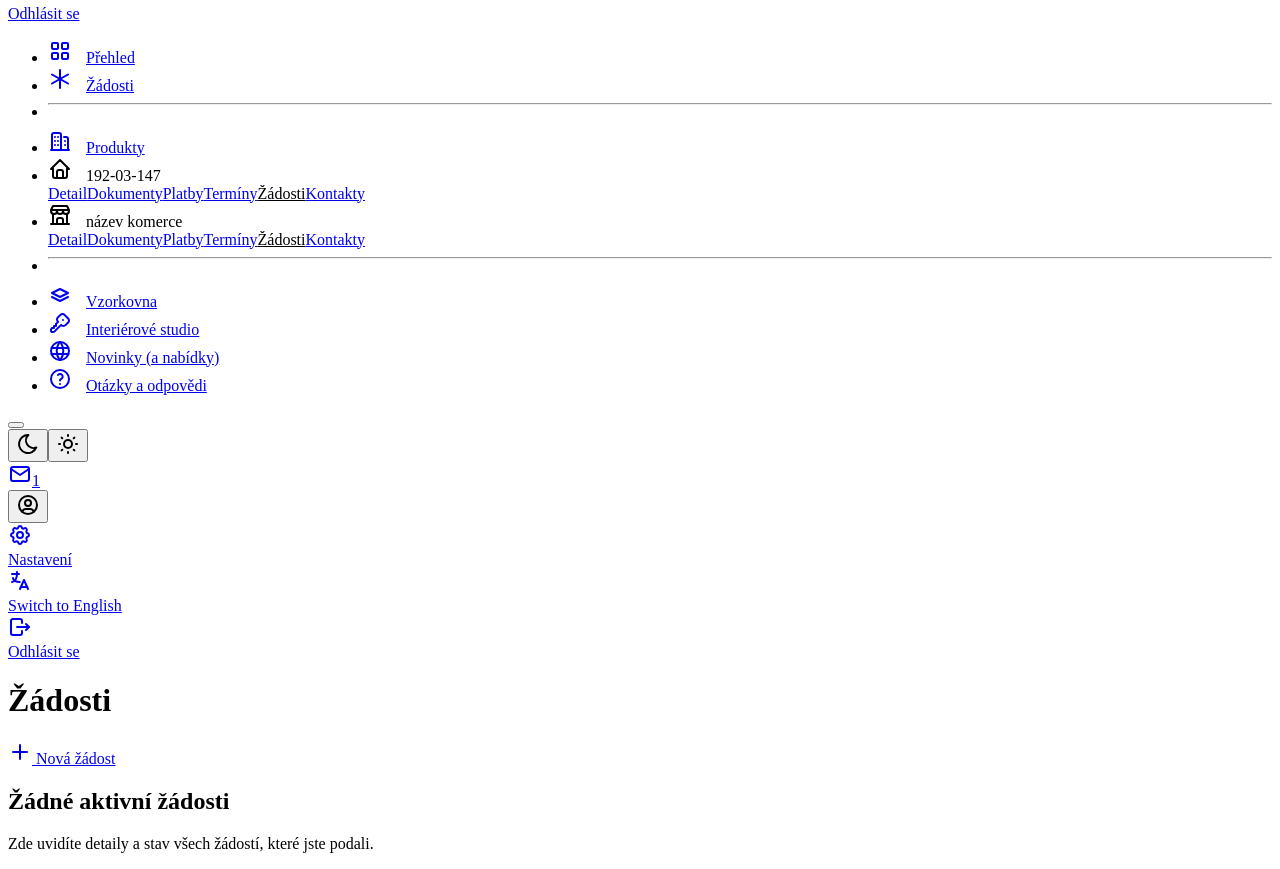
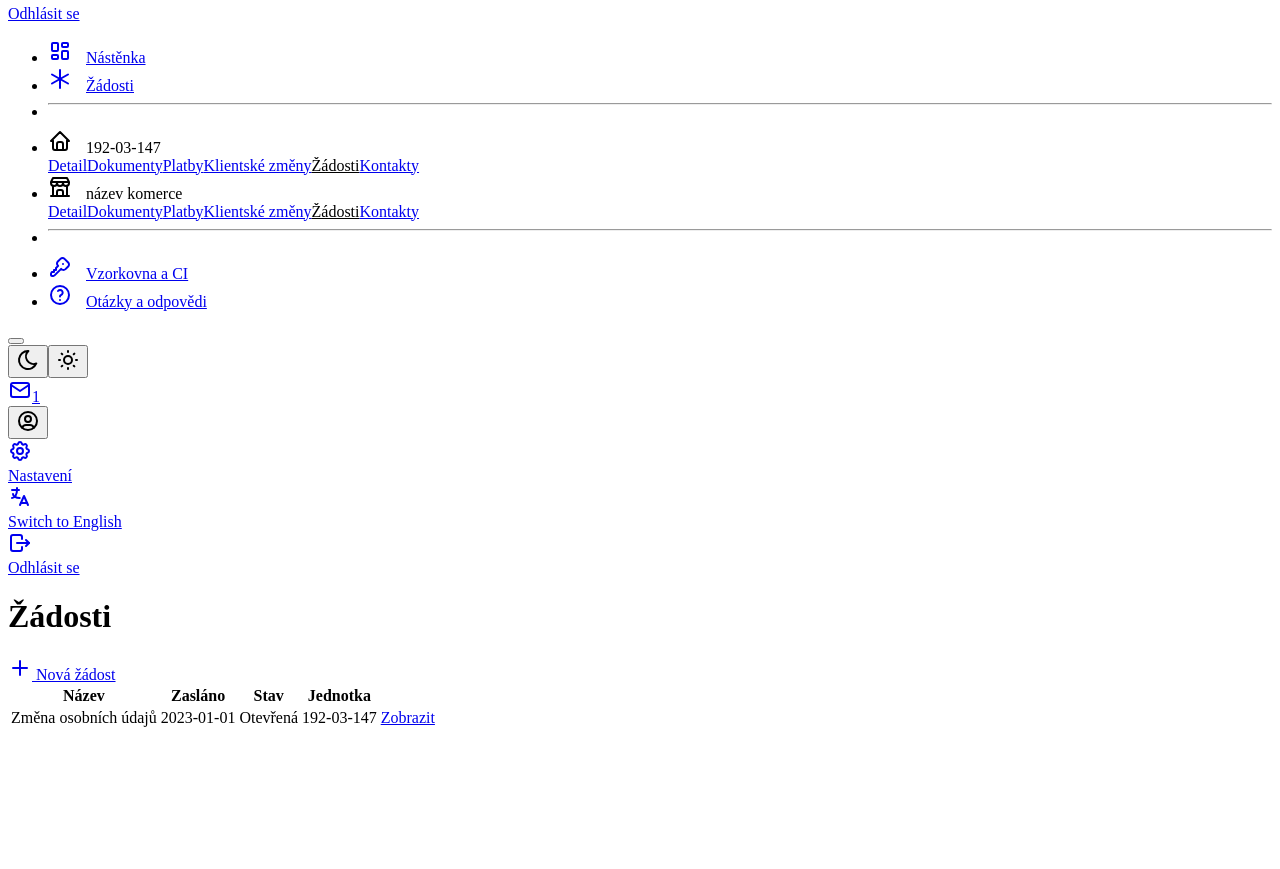
Before and after one commit to TomVitha/ois-vue, a Vue app: page /zadosti in a window 1280 px wide. Shown: the part 708-1577 px from the top of the page. After the commit the page ends 1446 px from the top, so only its background shows below. Built offline with nearby package versions, Linux system fonts and the light colour scheme.

Commit message:
Clean up code and comments; prep for preview

```diff
--- a/src/components/Nav/NavbarVertical.vue
+++ b/src/components/Nav/NavbarVertical.vue
@@ -46,14 +46,21 @@
         <ul class="navbar-nav p-2 pt-3 gap-1">
 
           <!-- * Dashboard -->
-          <NavItem label="Přehled" to="/">
+          <NavItem label="Nástěnka" to="/">
             <template #icon>
-              <svg xmlns="http://www.w3.org/2000/svg" width="24" height="24" viewBox="0 0 24 24" fill="none" stroke="currentColor" stroke-width="2" stroke-linecap="round" stroke-linejoin="round" class="icon icon-tabler icons-tabler-outline icon-tabler-layout-grid">
+              <!-- <svg xmlns="http://www.w3.org/2000/svg" width="24" height="24" viewBox="0 0 24 24" fill="none" stroke="currentColor" stroke-width="2" stroke-linecap="round" stroke-linejoin="round" class="icon icon-tabler icons-tabler-outline icon-tabler-layout-grid">
                 <path stroke="none" d="M0 0h24v24H0z" fill="none" />
                 <path d="M4 4m0 1a1 1 0 0 1 1 -1h4a1 1 0 0 1 1 1v4a1 1 0 0 1 -1 1h-4a1 1 0 0 1 -1 -1z" />
                 <path d="M14 4m0 1a1 1 0 0 1 1 -1h4a1 1 0 0 1 1 1v4a1 1 0 0 1 -1 1h-4a1 1 0 0 1 -1 -1z" />
                 <path d="M4 14m0 1a1 1 0 0 1 1 -1h4a1 1 0 0 1 1 1v4a1 1 0 0 1 -1 1h-4a1 1 0 0 1 -1 -1z" />
                 <path d="M14 14m0 1a1 1 0 0 1 1 -1h4a1 1 0 0 1 1 1v4a1 1 0 0 1 -1 1h-4a1 1 0 0 1 -1 -1z" />
+              </svg> -->
+              <svg xmlns="http://www.w3.org/2000/svg" width="24" height="24" viewBox="0 0 24 24" fill="none" stroke="currentColor" stroke-width="2" stroke-linecap="round" stroke-linejoin="round" class="icon icon-tabler icons-tabler-outline icon-tabler-layout-dashboard">
+                <path stroke="none" d="M0 0h24v24H0z" fill="none" />
+                <path d="M5 4h4a1 1 0 0 1 1 1v6a1 1 0 0 1 -1 1h-4a1 1 0 0 1 -1 -1v-6a1 1 0 0 1 1 -1" />
+                <path d="M5 16h4a1 1 0 0 1 1 1v2a1 1 0 0 1 -1 1h-4a1 1 0 0 1 -1 -1v-2a1 1 0 0 1 1 -1" />
+                <path d="M15 12h4a1 1 0 0 1 1 1v6a1 1 0 0 1 -1 1h-4a1 1 0 0 1 -1 -1v-6a1 1 0 0 1 1 -1" />
+                <path d="M15 4h4a1 1 0 0 1 1 1v2a1 1 0 0 1 -1 1h-4a1 1 0 0 1 -1 -1v-2a1 1 0 0 1 1 -1" />
               </svg>
             </template>
           </NavItem>
@@ -110,18 +117,19 @@
             <hr class="my-1">
           </li>
 
-          <!-- * produkty -->
-          <NavItem label="Produkty" to="/produkty">
+          <!-- ? Maybe ? -->
+          <!-- * Produkty - výpis a přehled všech vlastněných produktů -->
+          <NavItem label="Produkty" to="/produkty" hidden>
             <template #icon>
-              <!-- <svg xmlns="http://www.w3.org/2000/svg" width="24" height="24" viewBox="0 0 24 24" fill="none" stroke="currentColor" stroke-width="2" stroke-linecap="round" stroke-linejoin="round" class="icon icon-tabler icons-tabler-outline icon-tabler-building-community">
+              <svg xmlns="http://www.w3.org/2000/svg" width="24" height="24" viewBox="0 0 24 24" fill="none" stroke="currentColor" stroke-width="2" stroke-linecap="round" stroke-linejoin="round" class="icon icon-tabler icons-tabler-outline icon-tabler-building-community">
                 <path stroke="none" d="M0 0h24v24H0z" fill="none" />
                 <path d="M8 9l5 5v7h-5v-4m0 4h-5v-7l5 -5m1 1v-6a1 1 0 0 1 1 -1h10a1 1 0 0 1 1 1v17h-8" />
                 <path d="M13 7l0 .01" />
                 <path d="M17 7l0 .01" />
                 <path d="M17 11l0 .01" />
                 <path d="M17 15l0 .01" />
-              </svg> -->
-              <svg xmlns="http://www.w3.org/2000/svg" width="24" height="24" viewBox="0 0 24 24" fill="none" stroke="currentColor" stroke-width="2" stroke-linecap="round" stroke-linejoin="round" class="icon icon-tabler icons-tabler-outline icon-tabler-buildings">
+              </svg>
+              <!-- <svg xmlns="http://www.w3.org/2000/svg" width="24" height="24" viewBox="0 0 24 24" fill="none" stroke="currentColor" stroke-width="2" stroke-linecap="round" stroke-linejoin="round" class="icon icon-tabler icons-tabler-outline icon-tabler-buildings">
                 <path stroke="none" d="M0 0h24v24H0z" fill="none" />
                 <path d="M4 21v-15c0 -1 1 -2 2 -2h5c1 0 2 1 2 2v15" />
                 <path d="M16 8h2c1 0 2 1 2 2v11" />
@@ -134,7 +142,7 @@
                 <path d="M7 8v0" />
                 <path d="M17 12v0" />
                 <path d="M17 16v0" />
-              </svg>
+              </svg> -->
             </template>
           </NavItem>
 
@@ -142,14 +150,13 @@
           <!-- TODO: Nested URL -> Router -->
           <NavItem label="192-03-147" :children="[
             { label: 'Detail', to: '/apt' },
-            // { label: 'Postup předání (?)', to: '/predani' }, // Included in Detail
             { label: 'Dokumenty', to: '/dokumenty' },
             { label: 'Platby', to: '/platby' },
-            // { label: 'Poukázky', to: '/poukazky' },  // Included in Payments
-            { label: 'Termíny', to: '/terminy' },
-            // { label: 'Reklamace', to: '/reklamace' },  // LATER
-            { label: 'Žádosti', to: '/zadosti' },
-            { label: 'Kontakty', to: '/kontakty' },
+            // { label: 'Poukázky', to: '/poukazky' },          // Deprecated: Included in Payments
+            { label: 'Klientské změny', to: '/klientske-zmeny' },
+            // { label: 'Reklamace', to: '/reklamace' },        // TODO: Pozdější fáze
+            { label: 'Žádosti', to: '/zadosti' },               // With active filter for this unit
+            { label: 'Kontakty', to: '/kontakty' },             // ? Maybe - Like with requests, take to all contacts page with filter for this unit ?
           ]">
             <template #icon>
               <svg xmlns="http://www.w3.org/2000/svg" width="24" height="24" viewBox="0 0 24 24" fill="none" stroke="currentColor" stroke-width="2" stroke-linecap="round" stroke-linejoin="round" class="icon icon-tabler icons-tabler-outline icon-tabler-home">
@@ -165,14 +172,13 @@
           <!-- TODO: Nested URL -> Router -->
           <NavItem label="název komerce" :children="[
             { label: 'Detail', to: '/apt' },
-            // { label: 'Postup předání (?)', to: '/predani' }, // Included in Detail
             { label: 'Dokumenty', to: '/dokumenty' },
             { label: 'Platby', to: '/platby' },
-            // { label: 'Poukázky', to: '/poukazky' },  // Included in Payments
-            { label: 'Termíny', to: '/terminy' },
-            // { label: 'Reklamace', to: '/reklamace' },  // LATER
-            { label: 'Žádosti', to: '/zadosti' },
-            { label: 'Kontakty', to: '/kontakty' },
+            // { label: 'Poukázky', to: '/poukazky' },          // Deprecated: Included in Payments
+            { label: 'Klientské změny', to: '/klientske-zmeny' },
+            // { label: 'Reklamace', to: '/reklamace' },        // TODO: Pozdější fáze
+            { label: 'Žádosti', to: '/zadosti' },               // With active filter for this unit
+            { label: 'Kontakty', to: '/kontakty' },             // ? Maybe - Like with requests, take to all contacts page with filter for this unit ?
           ]">
             <template #icon>
               <svg xmlns="http://www.w3.org/2000/svg" width="24" height="24" viewBox="0 0 24 24" fill="none" stroke="currentColor" stroke-width="2" stroke-linecap="round" stroke-linejoin="round" class="icon icon-tabler icons-tabler-outline icon-tabler-building-store">
@@ -192,7 +198,7 @@
           </li>
 
           <!-- * vzorkovna -->
-          <NavItem label="Vzorkovna" to="/vzorkovna">
+          <!-- <NavItem label="Vzorkovna" to="/vzorkovna">
             <template #icon>
               <svg xmlns="http://www.w3.org/2000/svg" width="24" height="24" viewBox="0 0 24 24" fill="none" stroke="currentColor" stroke-width="2" stroke-linecap="round" stroke-linejoin="round" class="icon icon-tabler icons-tabler-outline icon-tabler-stack">
                 <path stroke="none" d="M0 0h24v24H0z" fill="none" />
@@ -200,10 +206,22 @@
                 <path d="M4 14l8 4l8 -4" />
               </svg>
             </template>
-          </NavItem>
+          </NavItem> -->
 
           <!-- * interierove studio (central interier) -->
-          <NavItem label="Interiérové studio" to="/ci">
+          <!-- <NavItem label="Interiérové studio" to="/ci">
+            <template #icon>
+              <svg xmlns="http://www.w3.org/2000/svg" width="24" height="24" viewBox="0 0 24 24" fill="none" stroke="currentColor" stroke-width="2" stroke-linecap="round" stroke-linejoin="round" class="icon icon-tabler icons-tabler-outline icon-tabler-key">
+                <path stroke="none" d="M0 0h24v24H0z" fill="none" />
+                <path d="M16.555 3.843l3.602 3.602a2.877 2.877 0 0 1 0 4.069l-2.643 2.643a2.877 2.877 0 0 1 -4.069 0l-.301 -.301l-6.558 6.558a2 2 0 0 1 -1.239 .578l-.175 .008h-1.172a1 1 0 0 1 -.993 -.883l-.007 -.117v-1.172a2 2 0 0 1 .467 -1.284l.119 -.13l.414 -.414h2v-2h2v-2l2.144 -2.144l-.301 -.301a2.877 2.877 0 0 1 0 -4.069l2.643 -2.643a2.877 2.877 0 0 1 4.069 0z" />
+                <path d="M15 9h.01" />
+              </svg>
+            </template>
+          </NavItem> -->
+
+          <!-- TODO -->
+          <!-- * Vzorkovna + interierove studio (central interier) -->
+          <NavItem label="Vzorkovna a CI" to="/todo">
             <template #icon>
               <svg xmlns="http://www.w3.org/2000/svg" width="24" height="24" viewBox="0 0 24 24" fill="none" stroke="currentColor" stroke-width="2" stroke-linecap="round" stroke-linejoin="round" class="icon icon-tabler icons-tabler-outline icon-tabler-key">
                 <path stroke="none" d="M0 0h24v24H0z" fill="none" />
@@ -218,8 +236,9 @@
               <hr class="my-1">
             </li> -->
 
-          <!-- * News -->
-          <NavItem label="Novinky (a nabídky)" to="/news">
+          <!-- TODO: Implementovat v pozdější fázi -->
+          <!-- * Novinky a nabídky -->
+          <!-- <NavItem label="Novinky" to="/news">
             <template #icon>
               <svg xmlns="http://www.w3.org/2000/svg" width="24" height="24" viewBox="0 0 24 24" fill="none" stroke="currentColor" stroke-width="2" stroke-linecap="round" stroke-linejoin="round" class="icon icon-tabler icons-tabler-outline icon-tabler-world">
                 <path stroke="none" d="M0 0h24v24H0z" fill="none"></path>
@@ -230,7 +249,7 @@
                 <path d="M12.5 3a17 17 0 0 1 0 18"></path>
               </svg>
             </template>
-          </NavItem>
+          </NavItem> -->
 
           <!-- * Contacts -->
           <!-- <NavItem label="Kontakty" to="/kontakty">
@@ -248,11 +267,6 @@
           <!-- * Help / FAQ -->
           <NavItem label="Otázky a odpovědi" to="/help">
             <template #icon>
-              <!-- <svg xmlns="http://www.w3.org/2000/svg" width="24" height="24" viewBox="0 0 24 24" fill="none" stroke="currentColor" stroke-width="2" stroke-linecap="round" stroke-linejoin="round" class="icon icon-tabler icons-tabler-outline icon-tabler-question-mark">
-                <path stroke="none" d="M0 0h24v24H0z" fill="none" />
-                <path d="M8 8a3.5 3 0 0 1 3.5 -3h1a3.5 3 0 0 1 3.5 3a3 3 0 0 1 -2 3a3 4 0 0 0 -2 4" />
-                <path d="M12 19l0 .01" />
-              </svg> -->
               <svg xmlns="http://www.w3.org/2000/svg" width="24" height="24" viewBox="0 0 24 24" fill="none" stroke="currentColor" stroke-width="2" stroke-linecap="round" stroke-linejoin="round" class="icon icon-tabler icons-tabler-outline icon-tabler-help">
                 <path stroke="none" d="M0 0h24v24H0z" fill="none" />
                 <path d="M12 12m-9 0a9 9 0 1 0 18 0a9 9 0 1 0 -18 0" />
--- a/src/views/404.vue
+++ b/src/views/404.vue
@@ -87,7 +87,7 @@
                 <path d="M5 12l6 6"></path>
                 <path d="M5 12l6 -6"></path>
               </svg>
-              Zpět na přehled
+              Zpět domů
             </RouterLink>
           </div>
         </div>
--- a/src/views/Komunikace.vue
+++ b/src/views/Komunikace.vue
@@ -173,7 +173,7 @@
                         <div class="input-group input-group-flat">
                           <span class="input-group-text">Od: </span><input type="text" class="form-control" autocomplete="off" value="Adam Novák" readonly>
                         </div>
-                        <!-- WIP - tom-select -->
+                        <!-- tom-select -->
                         <div class="input-group input-group-flat">
                           <span class="input-group-text">Komu: </span>
                           <select class="form-control" id="select-recipient" placeholder="Vyberte příjemce..." autocomplete="off">
@@ -245,7 +245,6 @@
               </nav>
             </div>
             <div class="card-header py-2">
-              <!-- WIP: TOOLBAR -->
               <!-- * Řazení (nejnovější, nejstarší), Filtrování (podle bytu, odesilatele), Vyhledávání?, Ne/přečtené, Ne/mají přílohu -->
               <!-- ? Paginace zpráv, výpis kolik z kolika ? -->
               <div class="btn-actions flex-fill justify-content-end">
--- a/src/views/News.vue
+++ b/src/views/News.vue
@@ -5,7 +5,7 @@
 
 <template>
 
-  <PageTemplate title="Novinky a nabídky">
+  <PageTemplate title="Novinky">
     <div class="row row-cards">
       <div class="col-12">
         <NewsItem
--- a/src/views/Settings.vue
+++ b/src/views/Settings.vue
@@ -97,6 +97,7 @@
                 </div>
                 <div class="mt-4">
                   <div class="btn-list">
+                    <!-- Odkáže na stránku nových žádostí a otevře rovnou formulář této žádosti / Nebo otevře formulář rovnou zde -->
                     <RouterLink to="/zadost-nova" class="btn btn-1">Zažádat o změnu</RouterLink>
                   </div>
                 </div>
--- a/src/views/Zadosti.vue
+++ b/src/views/Zadosti.vue
@@ -21,29 +21,94 @@
       </div>
     </template>
 
-    <!-- * No requests -->
+    <!-- * No requests alert -->
+    <!-- <div class="empty">
+      <p class="empty-title">Žádné podané žádosti</p>
+      <p class="empty-subtitle text-secondary">
+        Zde uvidíte přehled vašich aktivních a uzavřených žádostí.
+      </p>
+      <div class="empty-action">
+        <RouterLink to="/zadosti-nova" class="btn btn-primary btn-4">
+          Vytvořit novou žádost
+        </RouterLink>
+      </div>
+    </div> -->
+
+    <!-- * List of requests -->
     <div class="row row-deck row-cards">
-      <div class="row-12">
-        <div class="card card-md">
+
+      <!-- WIP: Active requests -->
+      <div class="col-12" hidden>
+        <div class="card">
           <div class="card-body">
-            <div class="text-center">
-              <div class="my-5">
-                <h2 class="h1">Žádné aktivní žádosti</h2>
-                <p class="fs-h3 text-secondary">
-                  Zde uvidíte detaily a stav všech žádostí, které jste podali.
-                </p>
+            <div class="row align-items-center">
+              <div class="col">
+                Změna osobních údajů
               </div>
-              <!-- <div class="text-center text-secondary mt-3">
-                Can't see the email? Please check the spam folder.<br>
-                Wrong email? Please <a href="#">re-enter your address</a>.
-              </div> -->
+              <div class="col">
+                <span class="badge">192-01-123</span>
+              </div>
+              <div class="col">
+                <span class="badge bg-info-lt">
+                  Otevřená
+                </span>
+                <span class="status status-info">
+                  Otevřená
+                </span>
+              </div>
+              <div class="col-auto">
+                <!-- TODO: Otevře dialog s tou žádostí vyplněné právě těmi údaji jako jsme ji zaslali (jen samozřejmě read-only) -->
+                <RouterLink to="#zadost-detail">
+                  Zobrazit
+                </RouterLink>
+              </div>
             </div>
           </div>
         </div>
       </div>
+
+      <div class="col-12">
+        <div class="card">
+          <div class="table-responsive ">
+            <table class="table table-selectable card-table table-vcenter text-nowrap datatable table-mobile-sm">
+              <thead>
+                <tr>
+                  <th>Název</th>
+                  <th>Zasláno</th>
+                  <th>Stav</th>
+                  <th>Jednotka</th>
+                  <th></th>
+                </tr>
+              </thead>
+              <tbody>
+                <tr>
+                  <td data-label="Název">Změna osobních údajů</td>
+                  <td data-label="Zasláno">2023-01-01</td>
+                  <td data-label="Stav">
+                    <span class="status status-info">Otevřená</span>
+                  </td>
+                  <td data-label="Jednotka">192-03-147</td>
+                  <td class="w-1" data-label="">
+                    <RouterLink to="#zadost-detail">
+                      Zobrazit
+                    </RouterLink>
+                  </td>
+                </tr>
+              </tbody>
+            </table>
+          </div>
+        </div>
+      </div>
+
+      <!-- WIP - Alt request design -->
+      <!-- <div class="col-md-6">
+        <div class="card">
+          <div class="card-body">
+            <h4 class="card-title">Změna osobních údajů</h4>
+          </div>
+        </div>
+      </div> -->
     </div>
-
-    <!-- TODO: List of all active requests -->
 
   </PageTemplate>
 
```
Also changed, not shown: src/views/Apt.vue (+19 -9 lines), src/views/Help.vue (+10 -10 lines), src/views/Home.vue (+5 -5 lines), src/views/Kontakty.vue (+12 -1 lines).
